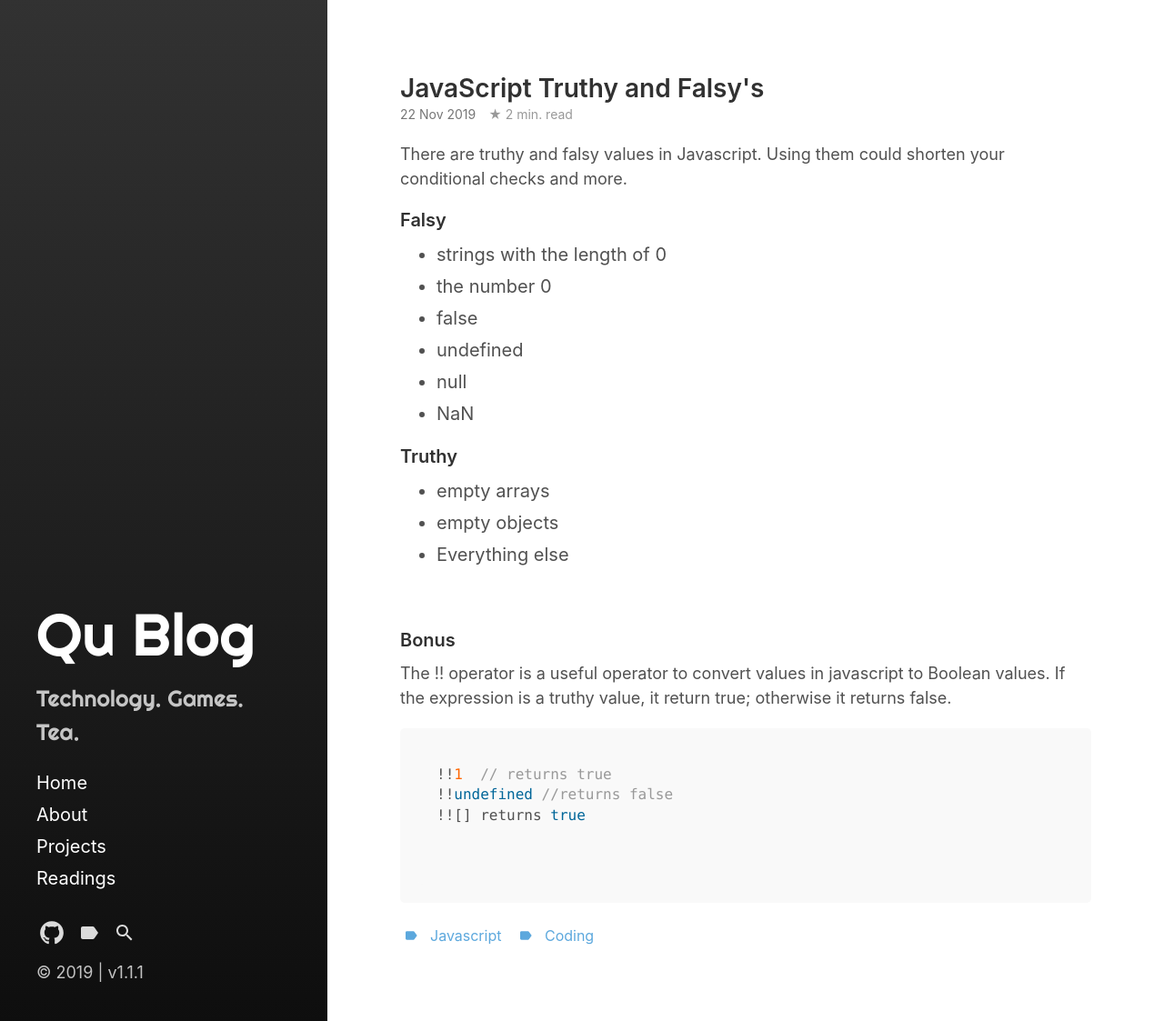
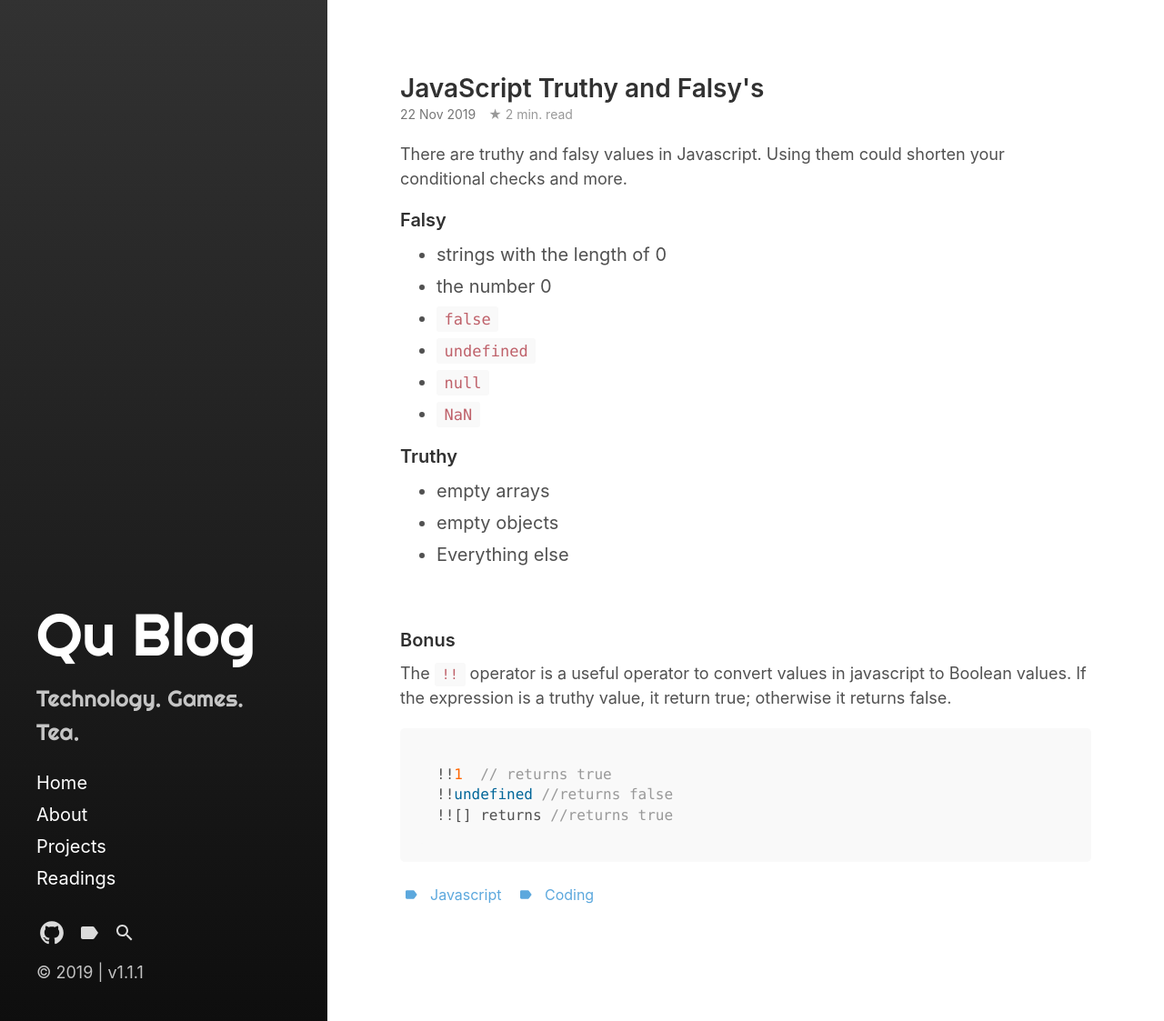
Before and after one commit to yiqu/yiqu.github.io, a Jekyll site: the page built from _posts/2019-11-22-js-truthy-false.md, in a window 1280 px wide. Shown: the whole page at 91% size. Built offline with Jekyll 4.4.1, drawn with Linux system fonts in a browser that asks for light colours; some web fonts are replaced.

Commit message:
Update 2019-11-22-js-truthy-false.md

````diff
--- a/_posts/2019-11-22-js-truthy-false.md
+++ b/_posts/2019-11-22-js-truthy-false.md
@@ -14,10 +14,10 @@ There are truthy and falsy values in Javascript. Using them could shorten your c
 
 * strings with the length of 0
 * the number 0
-* false
-* undefined
-* null
-* NaN
+* <code>false</code>
+* <code>undefined</code>
+* <code>null</code>
+* <code>NaN</code>
 
 
 #### Truthy
@@ -30,12 +30,10 @@ There are truthy and falsy values in Javascript. Using them could shorten your c
 
 #### Bonus
 
-The !! operator is a useful operator to convert values in javascript to Boolean values. If the expression is a truthy value, it return true; otherwise it returns false.
+The <code>!!</code> operator is a useful operator to convert values in javascript to Boolean values. If the expression is a truthy value, it return true; otherwise it returns false.
 
 ```javascript
 !!1  // returns true
 !!undefined //returns false
-!![] returns true
-
-
+!![] returns //returns true
 ```
````
